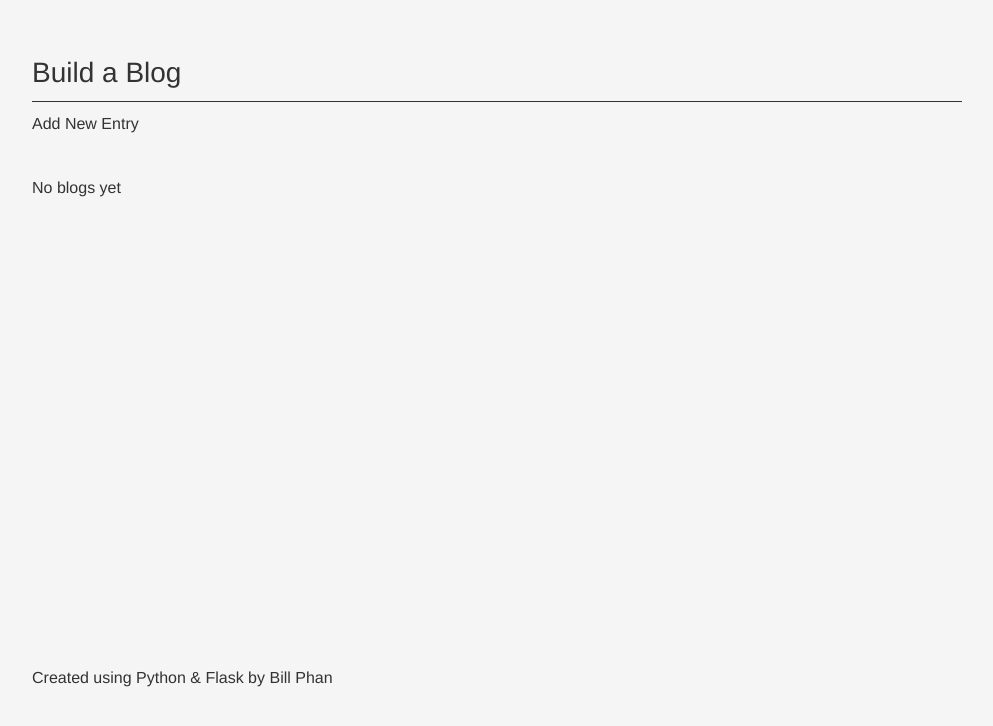
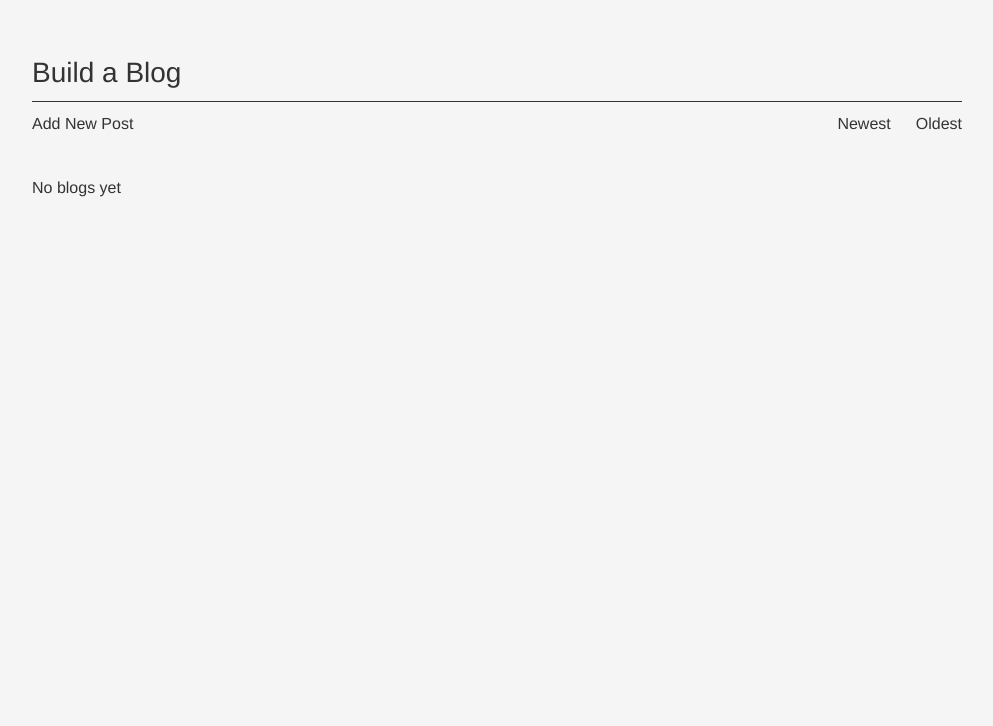
Before and after one commit to billphan/build-a-blog, a Flask app: page /blog in a window 1280 px wide. Shown: the top 726 px of the page, without its empty margins (143-1136 px from the left). Run offline with Flask 2, Linux system fonts and the light colour scheme; data that the repository does not hold is empty; some libraries are stand-ins or nearby versions.

Commit message:
Removed footer due to positioning issues.

```diff
--- a/templates/base.html
+++ b/templates/base.html
@@ -31,23 +31,18 @@
       <div class="header">
 
         <h1 class="title"><a href="/blog">Build a Blog</a></h1>
-        <a href="/post">Add New Entry</a>
+        <a href="/post" class="left">Add New Post</a>
+        <a href="/blog?sort=oldest" class="right">Oldest</a>
+        <a href="/blog?sort=newest" class="right newest">Newest</a>
 
       </div>
       {% block content %}
       {% endblock %}
-      <div class="footer">
-
+      <!-- <div class="footer">
         <p>Created using Python &amp; Flask by Bill Phan</p>
-
-      </div>
+      </div> -->
 
     </div>
-    <!-- INTERACTIVE WORLD SCRIPT -->
-    <!-- <div id="world"></div>
-    <script async src="//genius.codes"></script>
-    <script type="text/javascript" src="{{ url_for('static', filename='scripts/world.js') }}"></script>
-    <script type="text/javascript" src="{{ url_for('static', filename='scripts/world.min.js') }}"></script> -->
 
   </body>
 
```
